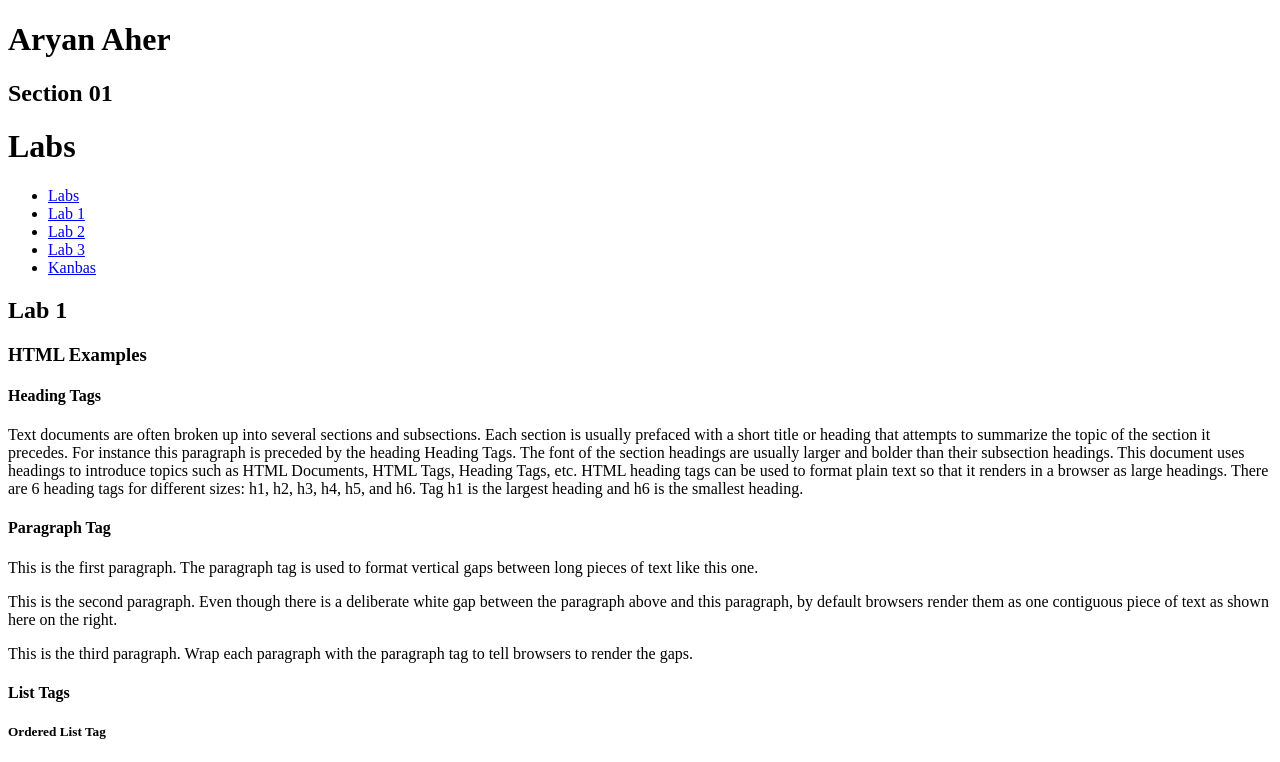
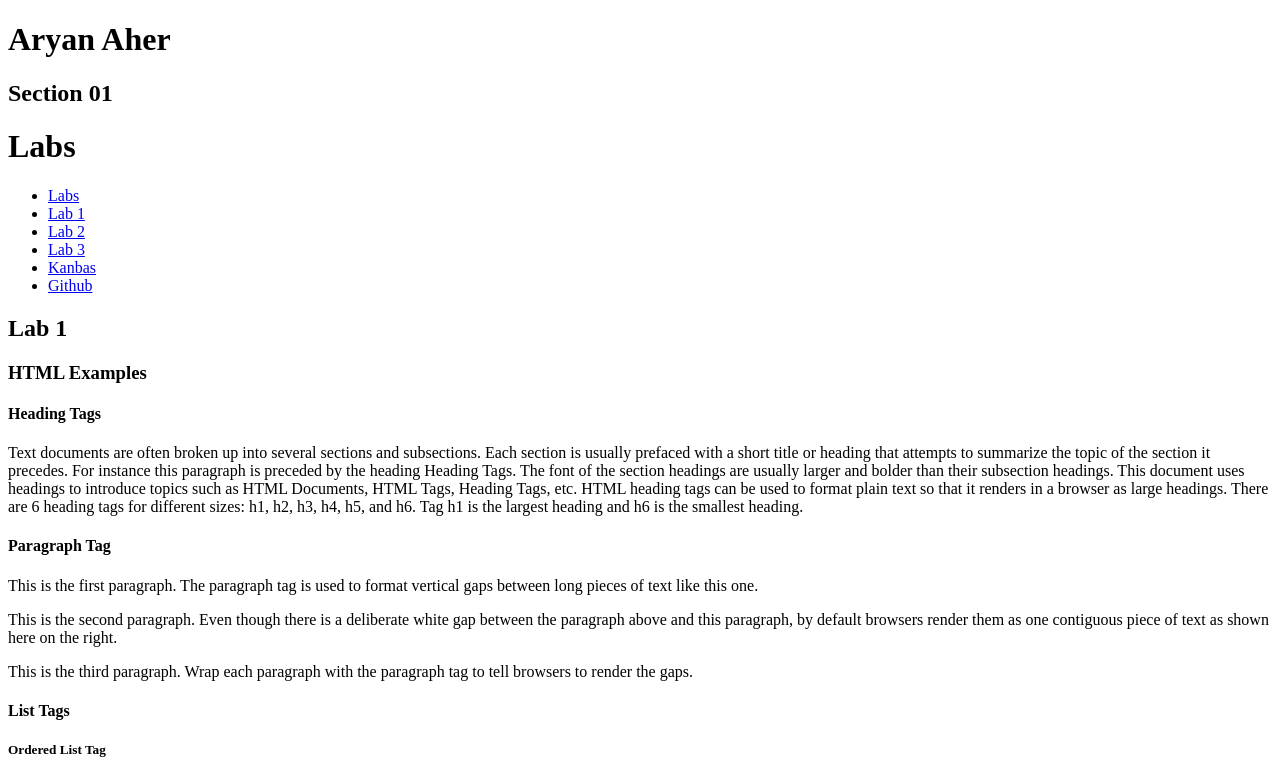
Before and after one commit to aryanaher2299/kanbas-react-web-app, a React (Create React App) app: page /#/Labs/Lab1 in a window 1280 px wide. Shown: the top 762 px of the page. Built offline with nearby package versions, Linux system fonts and the light colour scheme.

Commit message:
added github link

```diff
--- a/src/Labs/TOC.tsx
+++ b/src/Labs/TOC.tsx
@@ -6,6 +6,7 @@
         <li><a id="wd-a2" href="#/Labs/Lab2">Lab 2</a></li>
         <li><a id="wd-a3" href="#/Labs/Lab3">Lab 3</a></li>
         <li><a id="wd-k" href="#/Kanbas">Kanbas</a></li>
+        <li><a id="wd-github" href="https://github.com/aryanaher2299/kanbas-react-web-app">Github</a></li>
       </ul>
     );
   }
```
